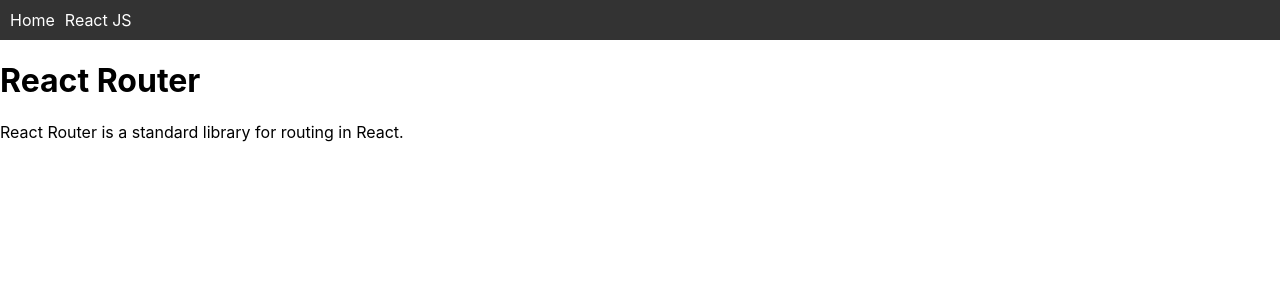
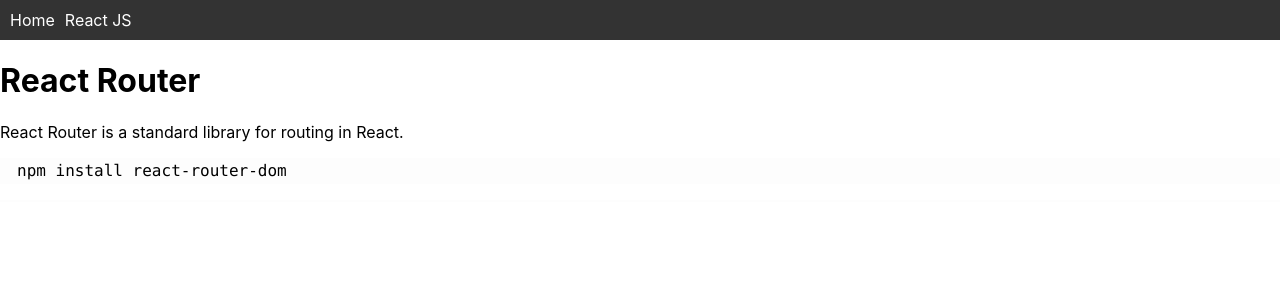
Before and after one commit to MarwanAl-Obaidi/clear-code-guide, a React (Create React App) app: page /React-JS/react-router in a window 1280 px wide. Shown: the top 300 px of the page. Built offline with nearby package versions, Linux system fonts and the light colour scheme.

Commit message:
CodeBlocks implemented

```diff
--- a/package.json
+++ b/package.json
@@ -10,6 +10,7 @@
     "react-dom": "^18.3.1",
     "react-router-dom": "^6.24.0",
     "react-scripts": "5.0.1",
+    "react-syntax-highlighter": "^15.5.0",
     "web-vitals": "^2.1.4"
   },
   "scripts": {
--- /dev/null
+++ b/src/components/codeBlock/codeBlock.js
@@ -0,0 +1,13 @@
+import React from 'react';
+import { Prism as SyntaxHighlighter } from 'react-syntax-highlighter';
+import { coy } from 'react-syntax-highlighter/dist/esm/styles/prism';
+
+const CodeBlock = ({ language, children }) => {
+    return (
+        <SyntaxHighlighter language={language} style={coy}>
+            {children}
+        </SyntaxHighlighter>
+    );
+};
+
+export default CodeBlock;
--- a/src/views/reactJs/reactRouter/reactRouter.js
+++ b/src/views/reactJs/reactRouter/reactRouter.js
@@ -1,10 +1,18 @@
 import React from 'react';
+import CodeBlock from '../../../components/codeBlock/codeBlock';
 
 function ReactRouter() {
+
     return (
         <div>
             <h1>React Router</h1>
             <p>React Router is a standard library for routing in React.</p>
+            <CodeBlock>
+                {`npm install react-router-dom`}
+            </CodeBlock>
+            <CodeBlock language="JavaScript">
+                {``}
+            </CodeBlock>
         </div>
     );
 }
```
Also changed, not shown: 1 other file (tests, documents, lock files or other folders).
